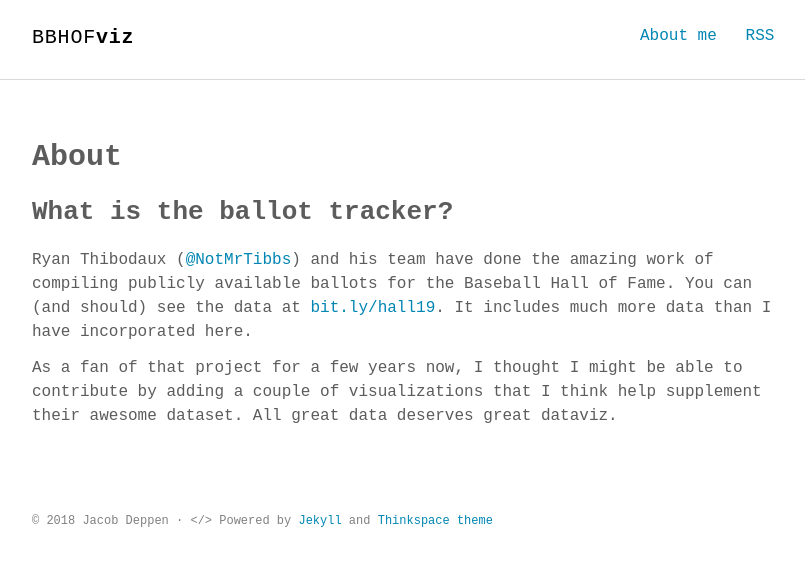
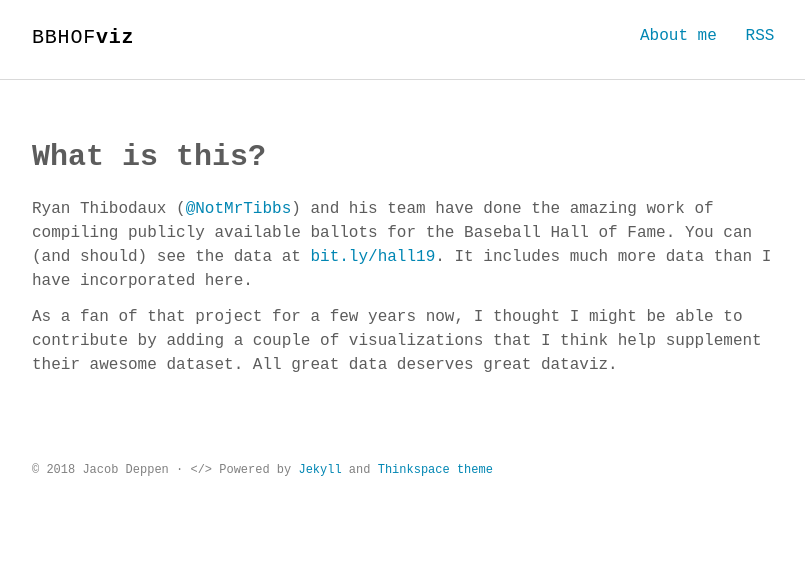
Before and after one commit to deppen8/bbhof_dash, a Jekyll site: the page built from about.md, in a window 1280 px wide. Shown: the top 566 px of the page, without its empty margins (232-1037 px from the left). Built offline with Jekyll 4.4.1, drawn with Linux system fonts in a browser that asks for light colours; some web fonts are replaced.

Commit message:
change title of About page

```diff
--- a/about.md
+++ b/about.md
@@ -1,10 +1,9 @@
 ---
 layout: page
-title: About
+title: What is this?
 permalink: /about/
 ---
 
-## What is the ballot tracker?
 Ryan Thibodaux ([@NotMrTibbs](https://twitter.com/NotMrTibbs)) and his team have done the amazing work of compiling publicly available ballots for the Baseball Hall of Fame. You can (and should) see the data at [bit.ly/hall19](https://bit.ly/hall19). It includes much more data than I have incorporated here.
 
 As a fan of that project for a few years now, I thought I might be able to contribute by adding a couple of visualizations that I think help supplement their awesome dataset. All great data deserves great dataviz.
```
